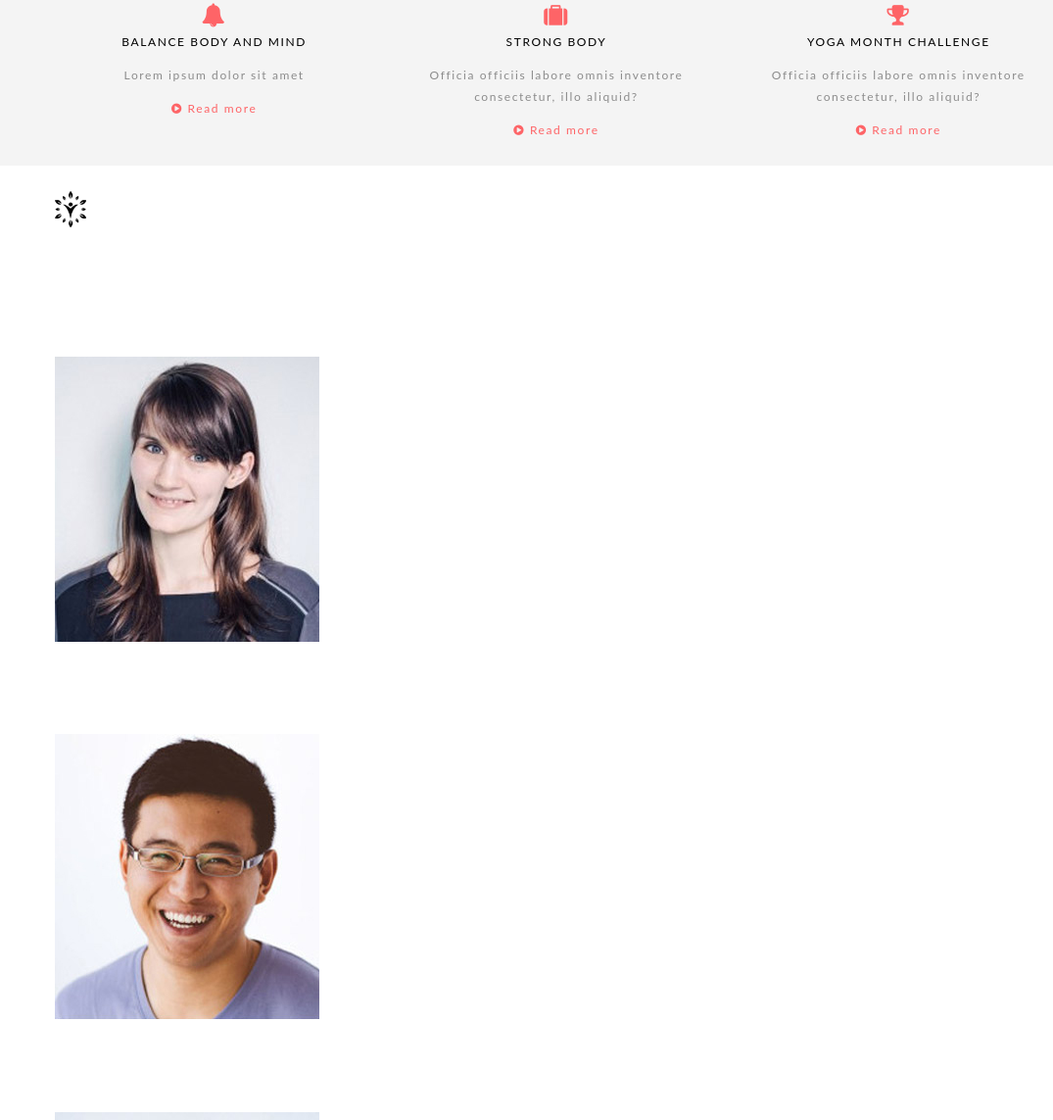
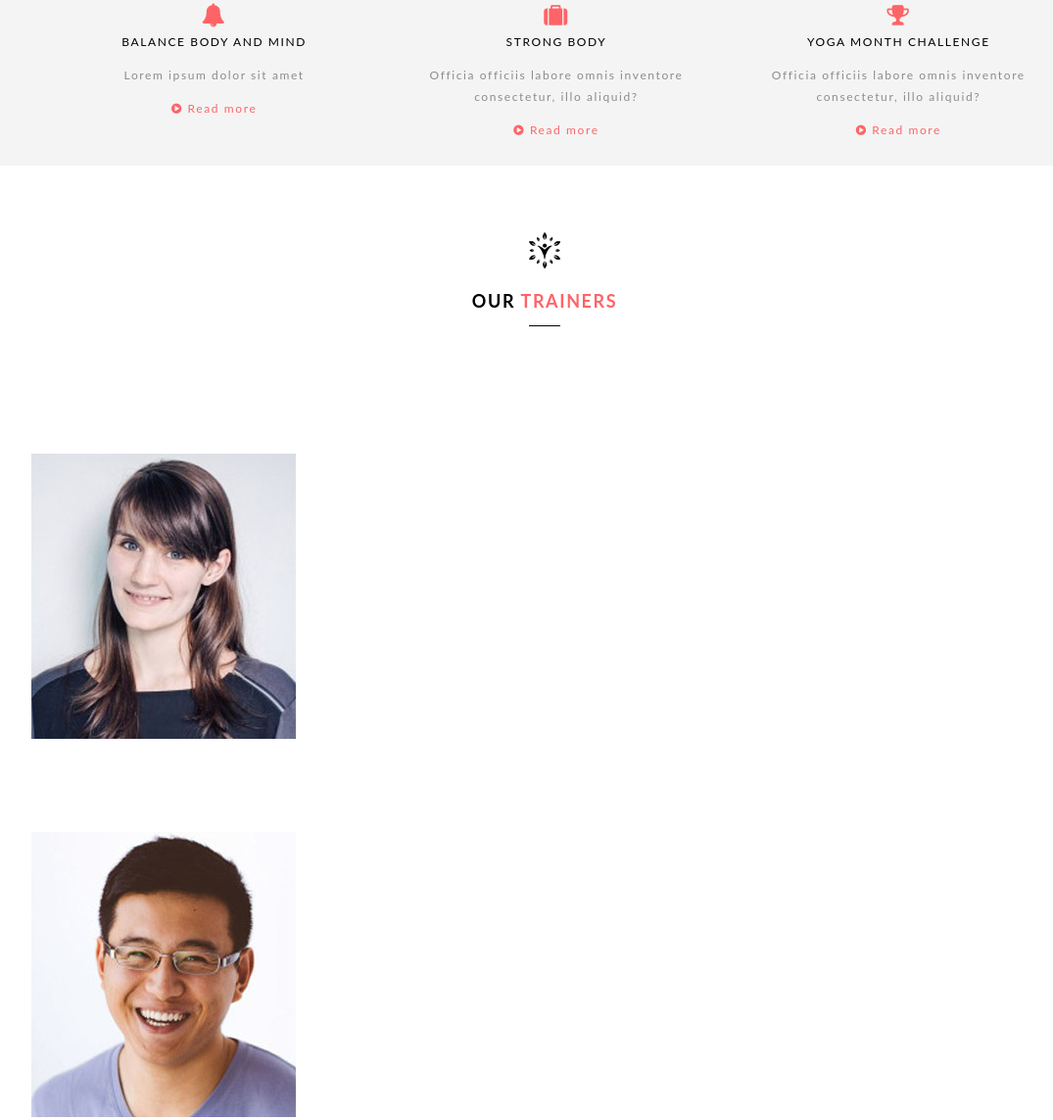
Before and after one commit to cgooyers/yoga-conversion, a website: page index.html in a window 1280 px wide. Shown: the part 491-1634 px from the top of the page at 98% size, without its empty margins (72-1147 px from the left). Drawn offline with Linux system fonts and the light colour scheme.

Commit message:
styled sec-title div

```diff
--- a/index.html
+++ b/index.html
@@ -86,9 +86,8 @@
 		</section><!-- end of services -->
 
 		<section class="trainers">
-			<div class="trainers-inner">
-
-				<div class="sec-title">
+			<div class="grid">
+				<div class="sec-title grid__item desk--one-whole">
 					<img src="assets/yogi-logo-black.png" alt="Yogi Logo">
 					<h1>our <span class="highlight">trainers</span></h1>
 					<div class="underline">
@@ -141,8 +140,7 @@
 						<img src="assets/trainer-04.jpg" alt="">
 					</div>
 				</div><!-- end of pic-wrap -->
-
-			</div><!-- end of trainers-inner -->
+			</div><!-- end of grid -->
 		</section><!-- end of trainers -->
 
 		<section class="quote">
--- a/sass/style.scss
+++ b/sass/style.scss
@@ -25,16 +25,28 @@ a {
   overflow: auto;
 }
 
-ul.nav, .intro-info-wrap span,
+section {
+	padding: 2% 10%;
+}
+
+h1, ul.nav,
+.intro-info-wrap span,
 .intro-info-wrap h1,
 span.services {
 	text-transform: uppercase;
 }
 
-section {
-	padding: 2% 10%;
+.sec-title {
+	margin: 0 auto;
+	text-align: center;
+	padding: 4% 0;
+	.underline {
+		width: 3%;
+	    height: 1px;
+	    background: black;
+	    margin: 0 auto;
+	}
 }
-
 
 // MENU STYLES
 section.menu {
@@ -115,3 +127,16 @@ section.services {
 		float: left;
 		text-align: center;
 	}
+// END OF SERVICES STYLES
+
+// TRAINER STYLES
+section.trainers {
+
+	h1 {
+		color: black;
+	}
+}
+
+span.highlight {
+	color: $red;
+}
```
Also changed, not shown: css/style.css.
